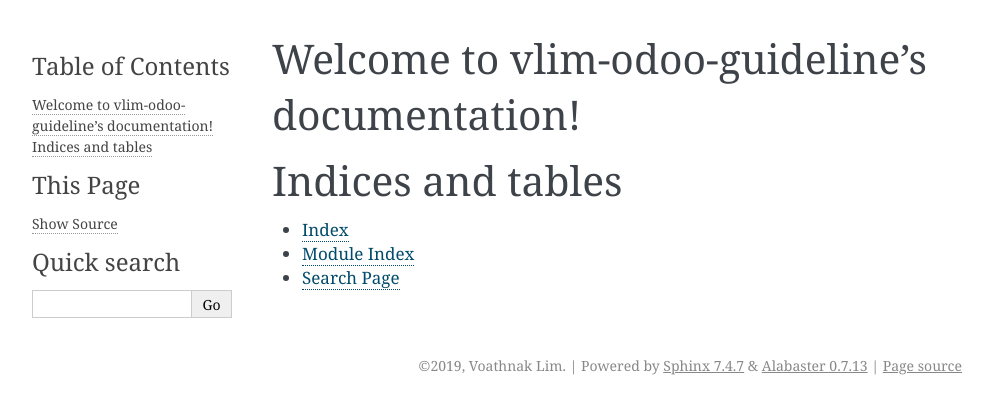
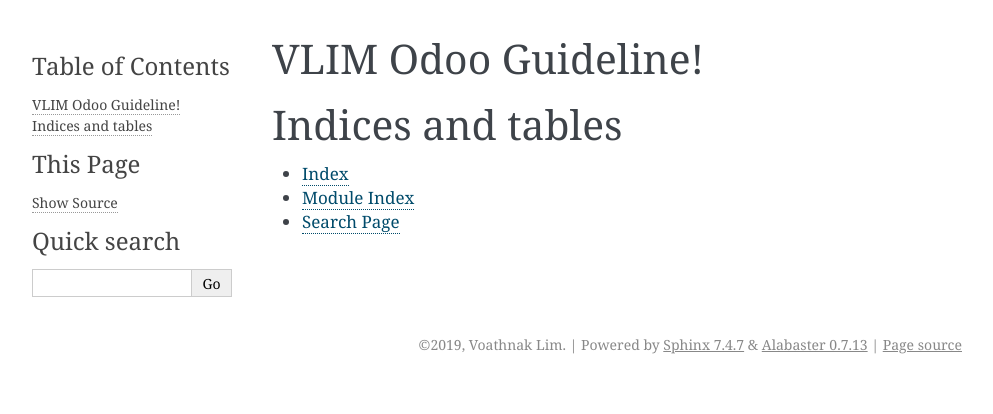
Before and after one commit to voathnak/vlim-odoo-guideline, a Sphinx documentation site: the page built from docs/index.rst, in a window 1280 px wide. Shown: the top 414 px of the page, without its empty margins (148-1141 px from the left). Built offline with Sphinx 7.4.7, drawn with Linux system fonts in a browser that asks for light colours.

Commit message:
[fix] fixing introduction page

```diff
--- a/docs/index.rst
+++ b/docs/index.rst
@@ -3,12 +3,11 @@
    You can adapt this file completely to your liking, but it should at least
    contain the root `toctree` directive.
 
-Welcome to vlim-odoo-guideline's documentation!
+VLIM Odoo Guideline!
 ===============================================
 
 .. toctree::
    :maxdepth: 2
-   :caption: Contents:
 
 
 
```
